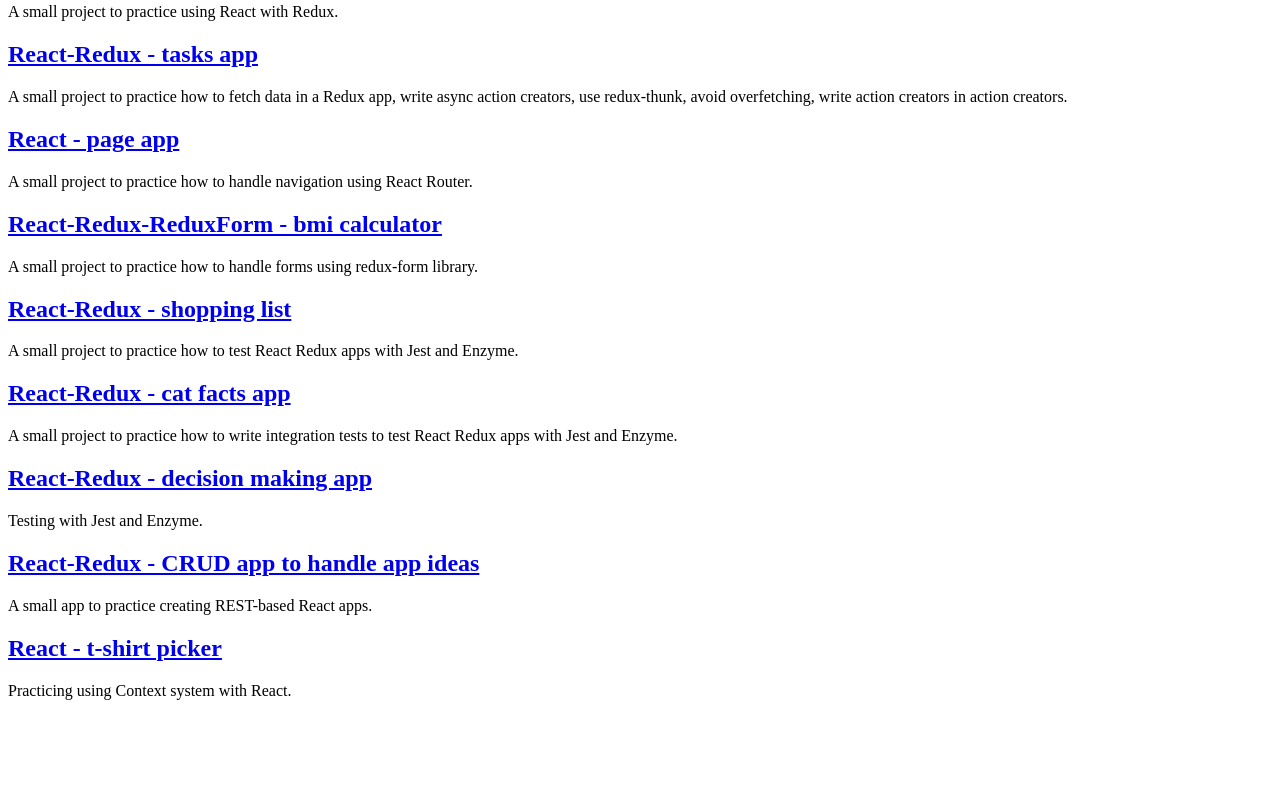
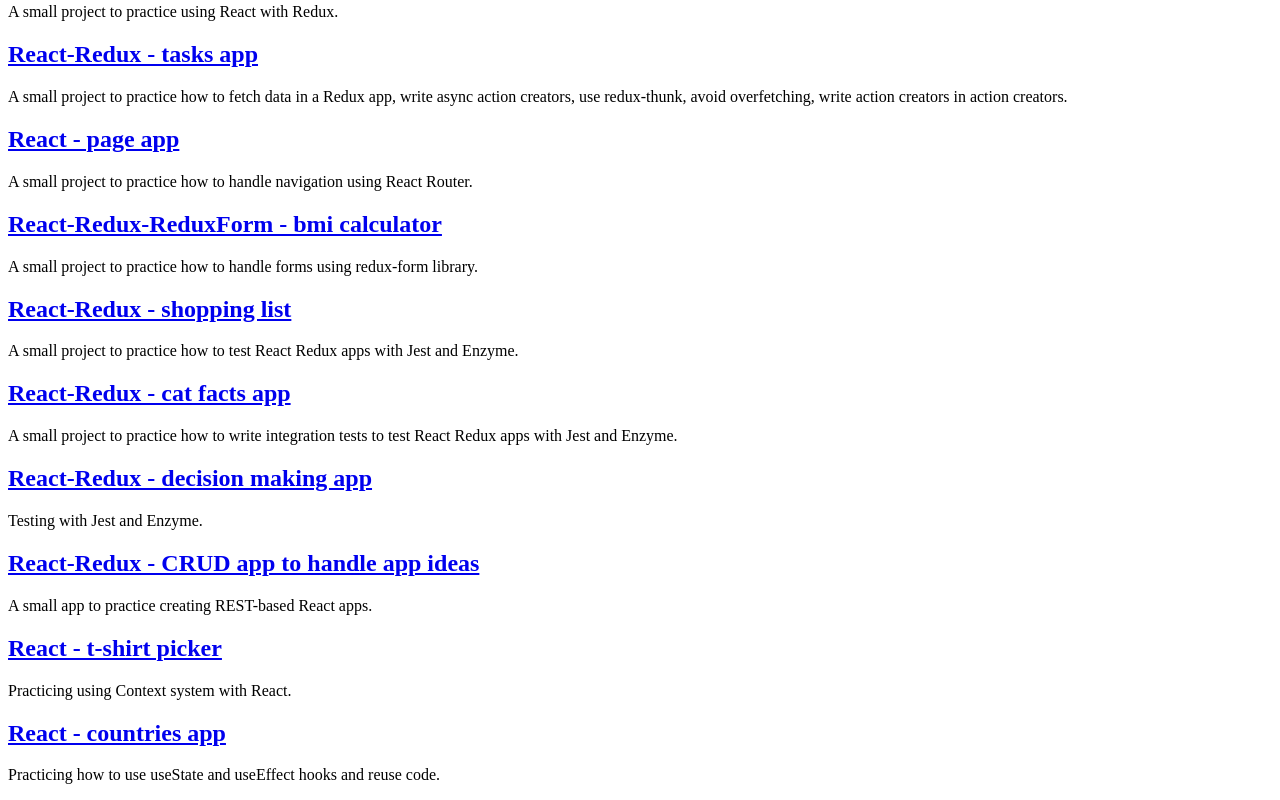
Before and after one commit to orvalho/orvalho.github.io, a plain HTML site: page projects.html in a window 1280 px wide. Shown: the part 2668-3468 px from the top of the page. Before the commit the page ends 3384 px from the top, so only its background shows below. Drawn offline with Linux system fonts and the light colour scheme.

Commit message:
React countries app

```diff
--- a/projects.html
+++ b/projects.html
@@ -126,6 +126,9 @@
 
   <h2><a href="https://picker.orvalho.now.sh/">React - t-shirt picker</a></h2>
   <p>Practicing using Context system with React.</p>
+
+  <h2><a href="https://countries.orvalho.now.sh/">React - countries app</a></h2>
+  <p>Practicing how to use useState and useEffect hooks and reuse code.</p>
 </body>
 
 </html>
```
